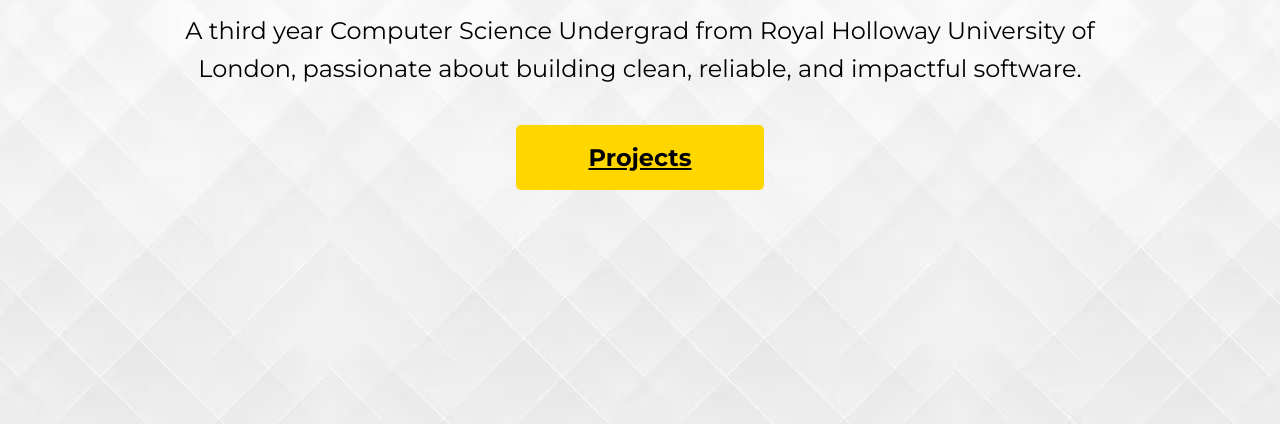
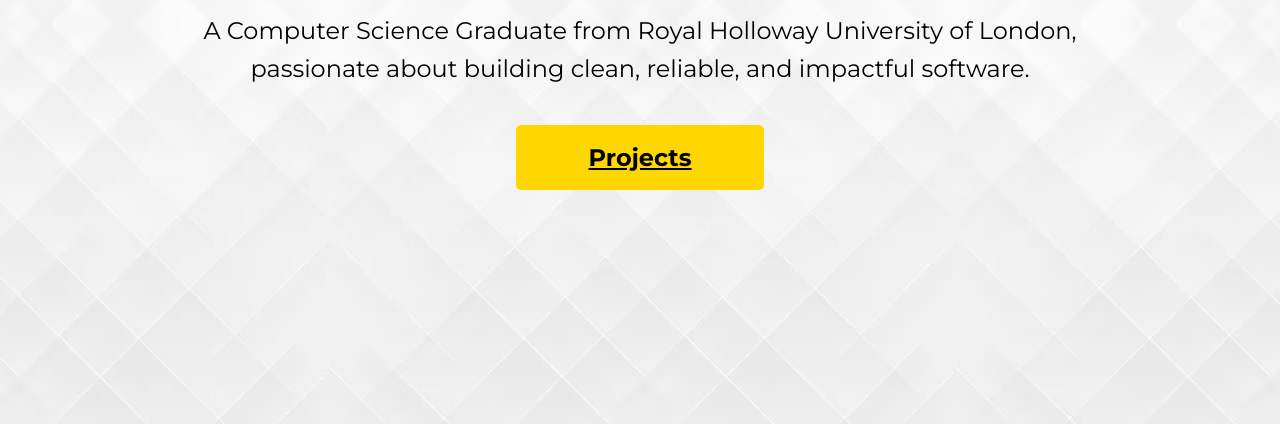
Before and after one commit to jakepearce/jakepearce.github.io, a plain HTML site: page docs/index.html in a window 1280 px wide. Shown: the part 376-800 px from the top of the page. Drawn offline with Linux system fonts and the light colour scheme.

Commit message:
graduated text updated on home page

```diff
--- a/docs/index.html
+++ b/docs/index.html
@@ -21,7 +21,7 @@
         </header>
         <section class="hero" id="home">
             <h2 class="title">HI, I'M JAKE</h2>
-            <p class="subtitle">A third year Computer Science Undergrad from Royal Holloway University of London, passionate about building clean, reliable, and impactful software.</p>
+            <p class="subtitle">A Computer Science Graduate from Royal Holloway University of London, passionate about building clean, reliable, and impactful software.</p>
             <a href="projects.html" class="button">Projects</a>
         </section>
     </body>
```
